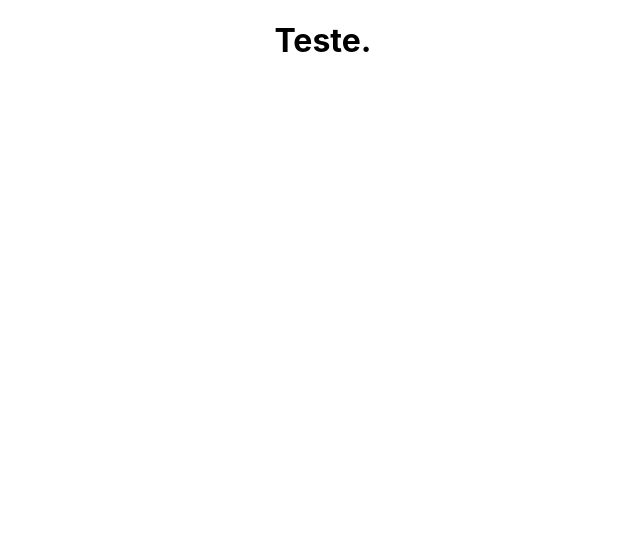
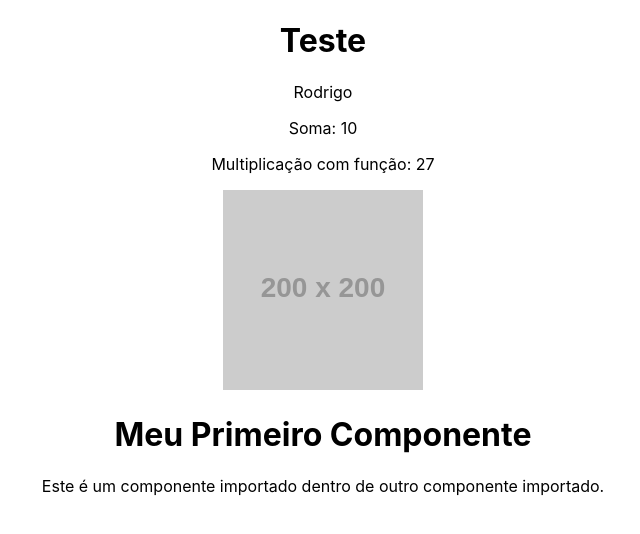
Before and after one commit to R0drigoG0mes/React, a React (Create React App) app in the folder projetinho/: page / in a window 1280 px wide. Shown: the top 534 px of the page, without its empty margins (317-957 px from the left). Built offline with nearby package versions, Linux system fonts and the light colour scheme.

Commit message:
Criando Componentes

```diff
--- a/projetinho/src/App.js
+++ b/projetinho/src/App.js
@@ -1,12 +1,26 @@
 import logo from './logo.svg';
 import './App.css';
+import HelloWord from './components/HelloWord';
 
 function App() {
+
+  const name = 'Rodrigo';
+  const url = "https://via.placeholder.com/200";
+
+  function multi(a, b){
+    return a * b;
+  }
+
   return (
     <div className="App">
         <h1>
-          Teste.
+          Teste
         </h1>
+        <p>{name}</p>
+        <p>Soma: {2 + 8}</p>
+        <p>Multiplicação com função: {multi(3,9)}</p>
+        <img src={url} alt="minha imagem"/>
+        <HelloWord/>
     </div>
   );
 }
--- /dev/null
+++ b/projetinho/src/components/Frase.js
@@ -0,0 +1,7 @@
+function Frase(){
+    return(
+        <div>Este é um componente importado dentro de outro componente importado.</div>
+    )
+}
+
+export default Frase;
--- /dev/null
+++ b/projetinho/src/components/HelloWord.js
@@ -0,0 +1,12 @@
+import Frase from "./Frase";
+
+function HelloWord(){
+    return (
+        <div>
+            <h1>Meu Primeiro Componente</h1>
+            <Frase/>
+        </div>
+    )
+}
+
+export default HelloWord;
```
